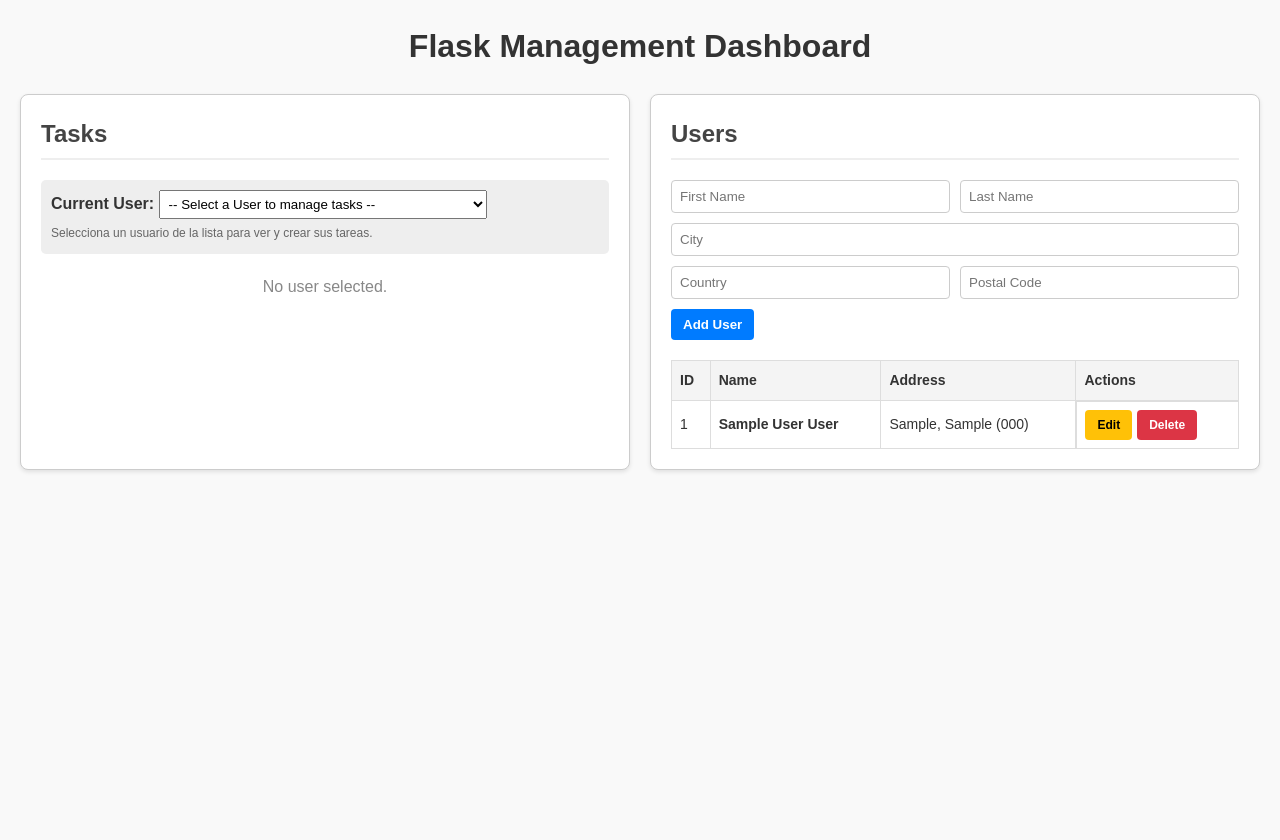
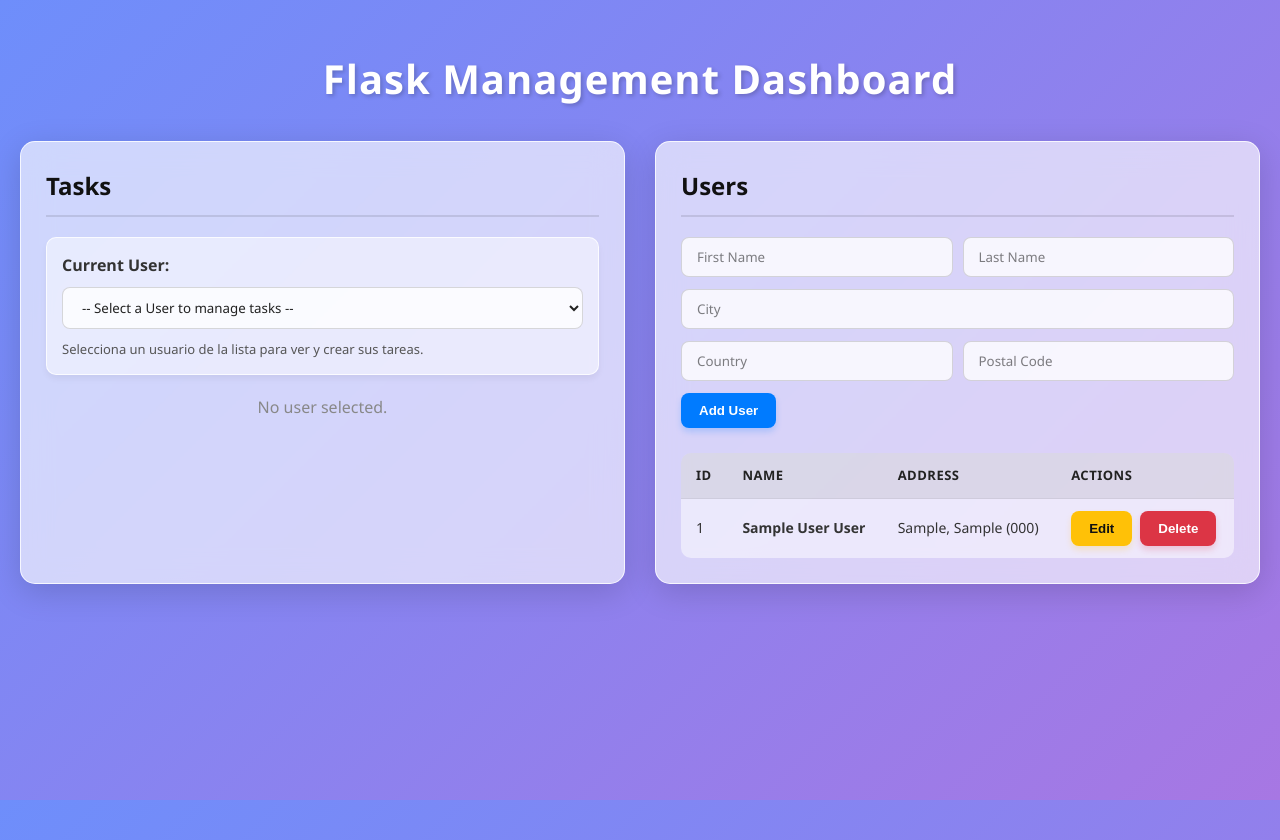
Before and after one commit to JorLOrT/AppFlask, a Flask app: page / in a window 1280 px wide. Before the commit the page ends 472 px from the top, so only its background shows below. Run offline with Flask 3, Linux system fonts and the light colour scheme; tables that the repository leaves empty hold one stand-in row (values such as "Sample post").

Commit message:
Mejorando GUI y probando base de datos secundaria.

```diff
--- a/app.py
+++ b/app.py
@@ -7,6 +7,7 @@
 
     # Load configuration
     app.config["SQLALCHEMY_DATABASE_URI"] = config.SQLALCHEMY_DATABASE_URI
+    app.config["SQLALCHEMY_BINDS"] = config.SQLALCHEMY_BINDS
     app.config["SQLALCHEMY_TRACK_MODIFICATIONS"] = config.SQLALCHEMY_TRACK_MODIFICATIONS
     app.config["SECRET_KEY"] = config.SECRET_KEY
 
--- a/templates/index.html
+++ b/templates/index.html
@@ -5,25 +5,144 @@
     <meta name="viewport" content="width=device-width, initial-scale=1.0">
     <title>Flask App - Tasks & Users Dashboard</title>
     <style>
-        body { font-family: Arial, sans-serif; margin: 20px; line-height: 1.6; background: #f9f9f9; color: #333; }
-        h1 { text-align: center; }
-        .container { display: flex; gap: 20px; justify-content: space-between; flex-wrap: wrap; }
-        .section { flex: 1; min-width: 300px; background: #fff; border: 1px solid #ccc; padding: 20px; border-radius: 8px; box-shadow: 0 2px 4px rgba(0,0,0,0.1); }
-        h2 { margin-top: 0; color: #444; border-bottom: 2px solid #eee; padding-bottom: 5px; }
-        table { width: 100%; border-collapse: collapse; margin-top: 20px; font-size: 14px; }
-        th, td { border: 1px solid #ddd; padding: 8px; text-align: left; }
-        th { background-color: #f4f4f4; }
-        form { display: grid; gap: 10px; margin-bottom: 20px; }
-        input[type="text"] { padding: 8px; border: 1px solid #ccc; border-radius: 4px; width: 100%; box-sizing: border-box; }
-        button { padding: 8px 12px; cursor: pointer; background-color: #007bff; color: white; border: none; border-radius: 4px; font-weight: bold; }
-        button:hover { background-color: #0056b3; }
-        .btn-danger { background-color: #dc3545; font-size: 12px; }
-        .btn-danger:hover { background-color: #c82333; }
-        .btn-success { background-color: #28a745; font-size: 12px; }
-        .btn-success:hover { background-color: #218838; }
-        .btn-warning { background-color: #ffc107; font-size: 12px; color: #000; }
-        .btn-warning:hover { background-color: #e0a800; }
-        .actions { display: flex; gap: 5px; }
+        body {
+            font-family: 'Segoe UI', Tahoma, Geneva, Verdana, sans-serif;
+            margin: 0;
+            padding: 20px;
+            line-height: 1.6;
+            /* Gradient background for glassmorphism */
+            background: linear-gradient(135deg, #6e8efb, #a777e3);
+            color: #333; /* Texto oscuro para mejor contraste */
+            min-height: 100vh;
+            background-size: cover;
+            background-attachment: fixed;
+        }
+        h1 {
+            text-align: center;
+            color: #fff; /* El título fuera de las tarjetas queda en blanco */
+            text-shadow: 2px 2px 4px rgba(0,0,0,0.2);
+            margin-bottom: 30px;
+            font-size: 2.5rem;
+            letter-spacing: 1px;
+        }
+        .container {
+            display: flex;
+            gap: 30px;
+            justify-content: space-between;
+            flex-wrap: wrap;
+        }
+        .section {
+            flex: 1;
+            min-width: 320px;
+            /* Tarjetas de cristal más opacas (blancas) para una lectura perfecta */
+            background: rgba(255, 255, 255, 0.65);
+            backdrop-filter: blur(15px);
+            -webkit-backdrop-filter: blur(15px);
+            border: 1px solid rgba(255, 255, 255, 0.8);
+            padding: 25px;
+            border-radius: 15px;
+            box-shadow: 0 8px 32px 0 rgba(0, 0, 0, 0.15);
+            transition: transform 0.3s ease;
+        }
+        .section:hover {
+            transform: translateY(-5px);
+        }
+        h2 {
+            margin-top: 0;
+            color: #111;
+            border-bottom: 2px solid rgba(0, 0, 0, 0.1);
+            padding-bottom: 10px;
+        }
+
+        .glass-panel {
+            margin-bottom: 20px;
+            background: rgba(255, 255, 255, 0.5);
+            padding: 15px;
+            border-radius: 10px;
+            border: 1px solid rgba(255, 255, 255, 0.8);
+            box-shadow: 0 4px 6px rgba(0,0,0,0.05);
+        }
+
+        table {
+            width: 100%;
+            border-collapse: separate;
+            border-spacing: 0;
+            margin-top: 20px;
+            font-size: 14px;
+            background: rgba(255, 255, 255, 0.5);
+            border-radius: 10px;
+            overflow: hidden;
+        }
+        th, td {
+            padding: 12px 15px;
+            text-align: left;
+            border-bottom: 1px solid rgba(0, 0, 0, 0.05);
+        }
+        th {
+            background-color: rgba(0, 0, 0, 0.08);
+            font-weight: 700;
+            text-transform: uppercase;
+            font-size: 13px;
+            letter-spacing: 0.5px;
+            color: #222;
+        }
+        tr:last-child td { border-bottom: none; }
+
+        form { display: grid; gap: 12px; margin-bottom: 25px; }
+
+        input[type="text"], select {
+            padding: 10px 15px;
+            background: rgba(255, 255, 255, 0.8);
+            color: #222;
+            border: 1px solid rgba(0, 0, 0, 0.15);
+            border-radius: 8px;
+            width: 100%;
+            box-sizing: border-box;
+            outline: none;
+            transition: background 0.3s, border 0.3s;
+            font-family: inherit;
+        }
+        input[type="text"]::placeholder {
+            color: rgba(0, 0, 0, 0.5);
+        }
+        input[type="text"]:focus, select:focus {
+            background: #fff;
+            border: 1px solid rgba(0, 0, 0, 0.4);
+        }
+        select option {
+            background: #fff;
+            color: #333;
+        }
+
+        button {
+            padding: 10px 18px;
+            cursor: pointer;
+            background: #007bff;
+            color: white;
+            border: none;
+            border-radius: 8px;
+            font-weight: bold;
+            transition: all 0.3s ease;
+            box-shadow: 0 4px 6px rgba(0,123,255,0.2);
+        }
+        button:hover {
+            background: #0056b3;
+            transform: translateY(-2px);
+            box-shadow: 0 6px 12px rgba(0,123,255,0.3);
+        }
+
+        .btn-danger { background: #dc3545; box-shadow: 0 4px 6px rgba(220,53,69,0.2); }
+        .btn-danger:hover { background: #c82333; box-shadow: 0 6px 12px rgba(220,53,69,0.3); }
+
+        .btn-success { background: #28a745; box-shadow: 0 4px 6px rgba(40,167,69,0.2); }
+        .btn-success:hover { background: #218838; box-shadow: 0 6px 12px rgba(40,167,69,0.3); }
+
+        .btn-warning { background: #ffc107; color: #111; box-shadow: 0 4px 6px rgba(255,193,7,0.2); }
+        .btn-warning:hover { background: #e0a800; box-shadow: 0 6px 12px rgba(255,193,7,0.3); }
+
+        .actions { display: flex; gap: 8px; }
+
+        p { color: #555; text-shadow: none; }
     </style>
 </head>
 <body>
@@ -35,12 +154,12 @@
             <h2>Tasks</h2>
 
             <!-- User Selector for Tasks -->
-            <div style="margin-bottom: 20px; background: #eee; padding: 10px; border-radius: 5px;">
+            <div class="glass-panel">
                 <label for="current-user-select"><strong>Current User:</strong></label>
-                <select id="current-user-select" style="padding: 5px; width: 60%;" onchange="fetchTasks()">
+                <select id="current-user-select" style="margin-top: 8px;" onchange="fetchTasks()">
                     <option value="">-- Select a User to manage tasks --</option>
                 </select>
-                <p style="font-size: 12px; margin: 5px 0 0 0; color: #666;">Selecciona un usuario de la lista para ver y crear sus tareas.</p>
+                <p style="font-size: 13px; margin: 10px 0 0 0;">Selecciona un usuario de la lista para ver y crear sus tareas.</p>
             </div>
 
             <!-- Form to create Tasks -->
```
Also changed, not shown: config.py (+14 -1 lines).
